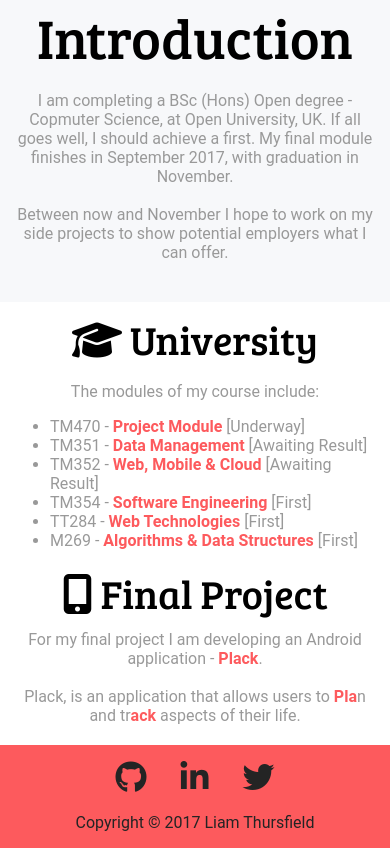
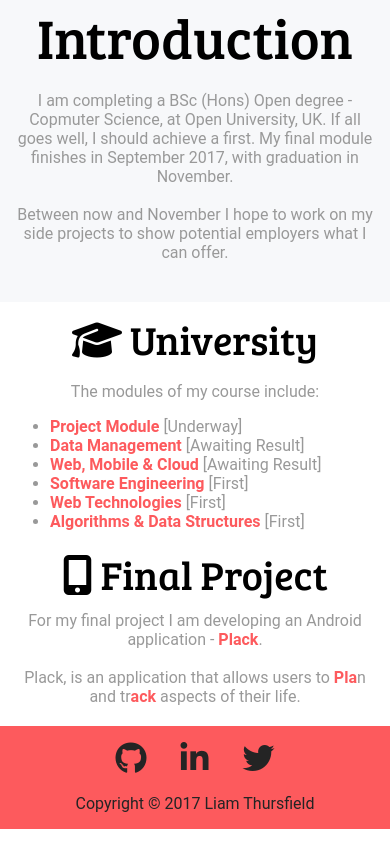
Before and after one commit to LiamThursfield/liamthursfield.github.io, a PHP site: page / in a window 390 px wide. Shown: the part 426-1274 px from the top of the page. Run offline with PHP 8.4, Linux system fonts and the light colour scheme; some libraries are stand-ins or nearby versions; some web fonts are replaced.

Commit message:
Hide module code on small screen

```diff
--- a/css/style.css
+++ b/css/style.css
@@ -253,6 +253,10 @@ h2 {
         text-align: left;
     }
 
+    .module-code {
+        display: none;
+    }
+
     #introduction {
         padding: 0 10px;
     }
--- a/index.html
+++ b/index.html
@@ -59,12 +59,12 @@
                         The modules of my course include:
                     </p>
                     <ul>
-                        <li>TM470 - <span class="highlight">Project Module</span> [Underway]</li>
-                        <li>TM351 - <span class="highlight">Data Management</span> [Awaiting Result]</li>
-                        <li>TM352 - <span class="highlight">Web, Mobile &amp; Cloud </span> [Awaiting Result]</li>
-                        <li>TM354 - <span class="highlight">Software Engineering</span> [First]</li>
-                        <li>TT284 - <span class="highlight">Web Technologies</span> [First]</li>
-                        <li>M269 - <span class="highlight">Algorithms &amp; Data Structures</span> [First]</li>
+                        <li><span class="module-code">TM470 - </span><span class="highlight">Project Module</span> [Underway]</li>
+                        <li><span class="module-code">TM351 - </span><span class="highlight">Data Management</span> [Awaiting Result]</li>
+                        <li><span class="module-code">TM352 - </span><span class="highlight">Web, Mobile &amp; Cloud </span> [Awaiting Result]</li>
+                        <li><span class="module-code">TM354 - </span><span class="highlight">Software Engineering</span> [First]</li>
+                        <li><span class="module-code">TT284 - </span><span class="highlight">Web Technologies</span> [First]</li>
+                        <li><span class="module-code">M269 - </span><span class="highlight">Algorithms &amp; Data Structures</span> [First]</li>
                     </ul>
                 </div>
 
```
